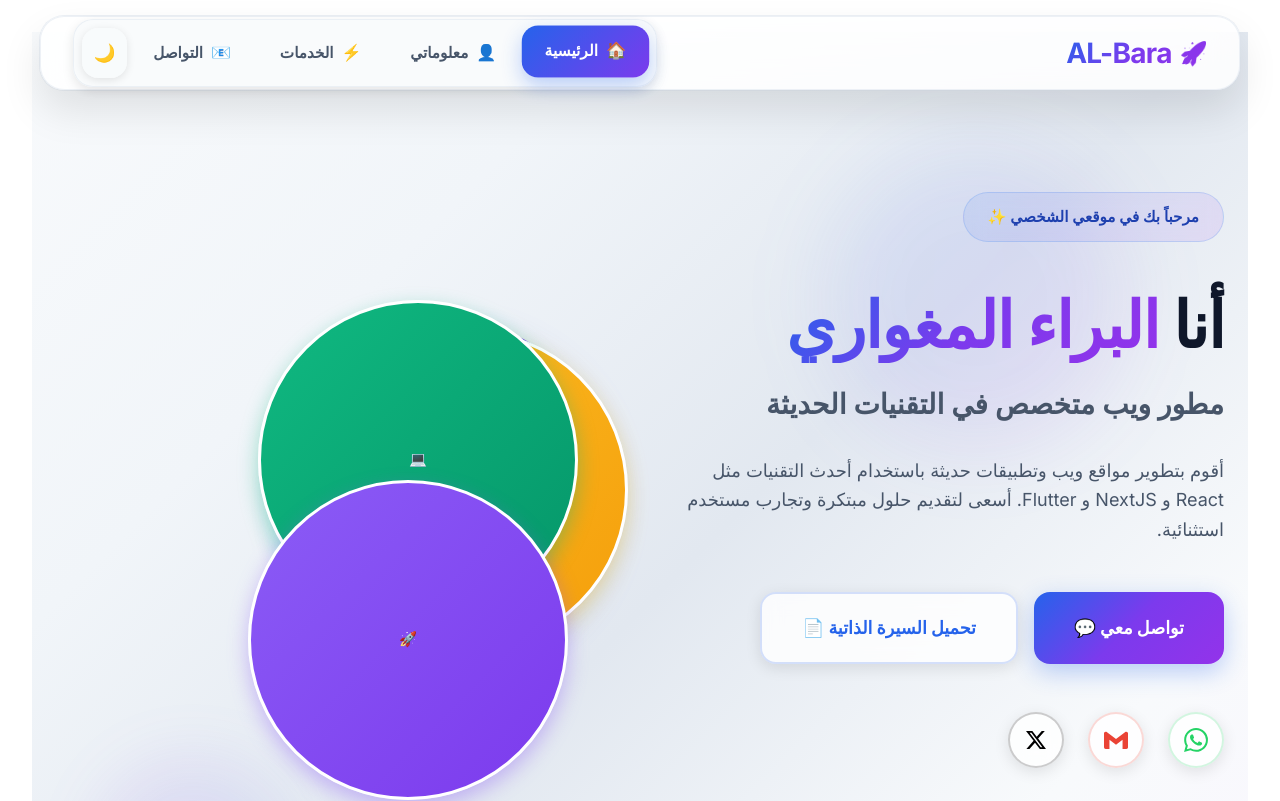
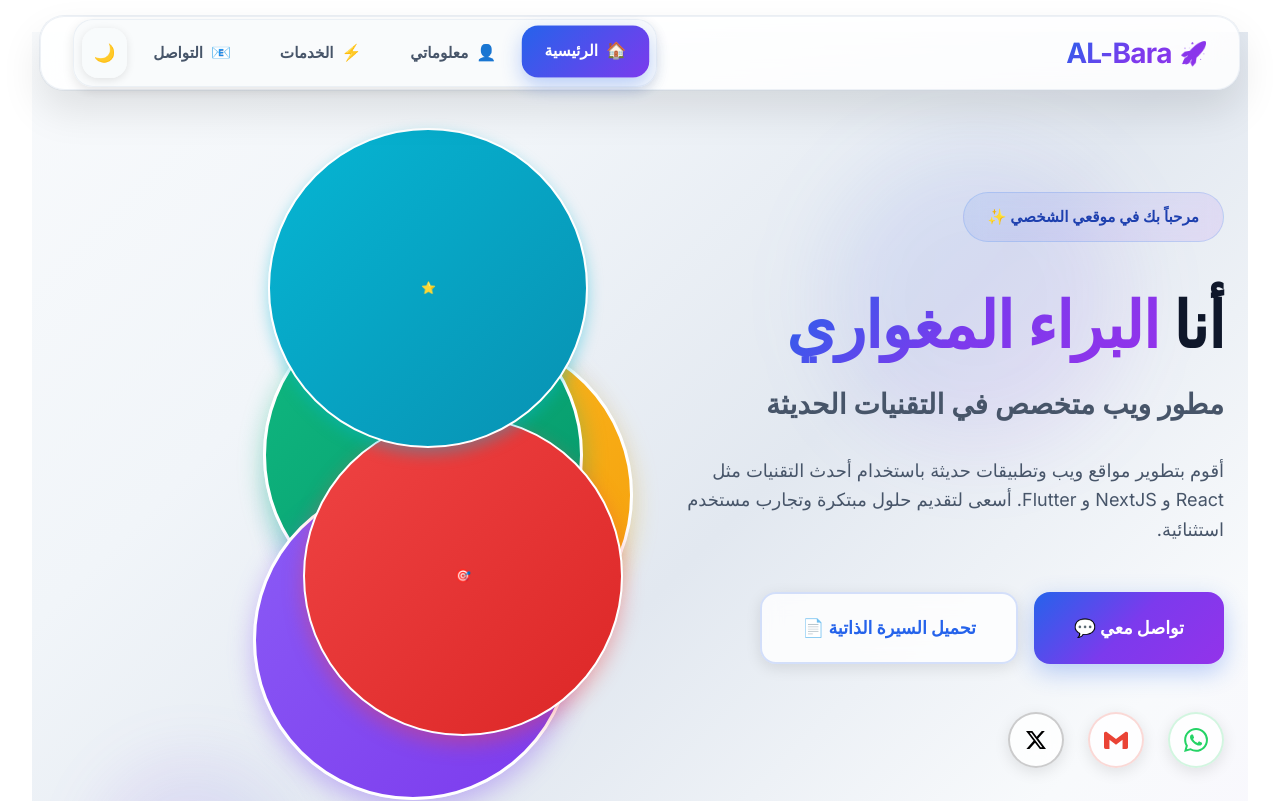
Before and after one commit to albaradeveloper/portfolio-website, a React (Vite) app: page / in a window 1280 px wide. Shown: the top 801 px of the page. Built offline with nearby package versions, Linux system fonts and the light colour scheme.

Commit message:
Enhance floating skill badges with improved animations and interactions

```diff
--- a/src/components/Home.jsx
+++ b/src/components/Home.jsx
@@ -340,7 +340,7 @@ const Home = ({ setActiveSection }) => {
                     }}
                     onError={(e) => {
                       // في حالة عدم وجود الصورة، استخدم صورة افتراضية
-                      e.target.src = 'https://images.unsplash.com/photo-1507003211169-0a1dd7228f2d?w=300&h=300&fit=crop&crop=face';
+
                     }}
                     loading="lazy"
                   />
@@ -348,29 +348,41 @@ const Home = ({ setActiveSection }) => {
               </div>
 
               {/* Floating skill badges */}
-              <div className="floating-badge" style={{
+              <div className="floating-badge skill-badge-1" style={{
                 position: 'absolute',
-                top: '10px',
-                right: '-20px',
-                width: '70px',
-                height: '70px',
+                top: '15px',
+                right: '-25px',
+                width: '65px',
+                height: '65px',
                 background: 'linear-gradient(135deg, #fbbf24, #f59e0b)',
                 borderRadius: '50%',
                 display: 'flex',
                 alignItems: 'center',
                 justifyContent: 'center',
-                fontSize: '1.2rem',
-                boxShadow: '0 8px 20px rgba(251, 191, 36, 0.4)',
-                animation: 'bounce 2s infinite',
-                border: '3px solid white'
+                fontSize: '1.1rem',
+                boxShadow: '0 10px 25px rgba(251, 191, 36, 0.4)',
+                animation: 'floatBounce 3s ease-in-out infinite',
+                border: '3px solid white',
+                cursor: 'pointer',
+                transition: 'all 0.3s ease',
+                zIndex: 10
+              }}
+              title="سرعة في التطوير"
+              onMouseEnter={(e) => {
+                e.target.style.transform = 'scale(1.1)';
+                e.target.style.boxShadow = '0 15px 35px rgba(251, 191, 36, 0.6)';
+              }}
+              onMouseLeave={(e) => {
+                e.target.style.transform = 'scale(1)';
+                e.target.style.boxShadow = '0 10px 25px rgba(251, 191, 36, 0.4)';
               }}>
                 ⚡
               </div>
 
-              <div className="floating-badge" style={{
+              <div className="floating-badge skill-badge-2" style={{
                 position: 'absolute',
-                bottom: '20px',
-                left: '-30px',
+                bottom: '25px',
+                left: '-25px',
                 width: '60px',
                 height: '60px',
                 background: 'linear-gradient(135deg, #10b981, #059669)',
@@ -378,31 +390,118 @@ const Home = ({ setActiveSection }) => {
                 display: 'flex',
                 alignItems: 'center',
                 justifyContent: 'center',
-                fontSize: '0.9rem',
-                boxShadow: '0 8px 20px rgba(16, 185, 129, 0.4)',
-                animation: 'pulse 3s infinite',
-                border: '3px solid white'
+                fontSize: '1rem',
+                boxShadow: '0 10px 25px rgba(16, 185, 129, 0.4)',
+                animation: 'floatPulse 4s ease-in-out infinite',
+                border: '3px solid white',
+                cursor: 'pointer',
+                transition: 'all 0.3s ease',
+                zIndex: 10
+              }}
+              title="تطوير متقدم"
+              onMouseEnter={(e) => {
+                e.target.style.transform = 'scale(1.1)';
+                e.target.style.boxShadow = '0 15px 35px rgba(16, 185, 129, 0.6)';
+              }}
+              onMouseLeave={(e) => {
+                e.target.style.transform = 'scale(1)';
+                e.target.style.boxShadow = '0 10px 25px rgba(16, 185, 129, 0.4)';
               }}>
                 💻
               </div>
 
-              <div className="floating-badge" style={{
+              <div className="floating-badge skill-badge-3" style={{
                 position: 'absolute',
                 top: '50%',
-                left: '-40px',
-                width: '50px',
-                height: '50px',
+                left: '-35px',
+                width: '55px',
+                height: '55px',
                 background: 'linear-gradient(135deg, #8b5cf6, #7c3aed)',
                 borderRadius: '50%',
                 display: 'flex',
                 alignItems: 'center',
                 justifyContent: 'center',
-                fontSize: '0.9rem',
-                boxShadow: '0 8px 20px rgba(139, 92, 246, 0.4)',
-                animation: 'bounce 2.5s infinite',
-                border: '3px solid white'
+                fontSize: '0.95rem',
+                boxShadow: '0 10px 25px rgba(139, 92, 246, 0.4)',
+                animation: 'floatSway 5s ease-in-out infinite',
+                border: '3px solid white',
+                cursor: 'pointer',
+                transition: 'all 0.3s ease',
+                zIndex: 10
+              }}
+              title="ابتكار وإبداع"
+              onMouseEnter={(e) => {
+                e.target.style.transform = 'scale(1.1)';
+                e.target.style.boxShadow = '0 15px 35px rgba(139, 92, 246, 0.6)';
+              }}
+              onMouseLeave={(e) => {
+                e.target.style.transform = 'scale(1)';
+                e.target.style.boxShadow = '0 10px 25px rgba(139, 92, 246, 0.4)';
               }}>
                 🚀
+              </div>
+
+              {/* Additional skill badges */}
+              <div className="floating-badge skill-badge-4" style={{
+                position: 'absolute',
+                top: '30%',
+                right: '-15px',
+                width: '45px',
+                height: '45px',
+                background: 'linear-gradient(135deg, #ef4444, #dc2626)',
+                borderRadius: '50%',
+                display: 'flex',
+                alignItems: 'center',
+                justifyContent: 'center',
+                fontSize: '0.8rem',
+                boxShadow: '0 8px 20px rgba(239, 68, 68, 0.4)',
+                animation: 'floatRotate 6s linear infinite',
+                border: '2px solid white',
+                cursor: 'pointer',
+                transition: 'all 0.3s ease',
+                zIndex: 10
+              }}
+              title="حلول مبتكرة"
+              onMouseEnter={(e) => {
+                e.target.style.transform = 'scale(1.15)';
+                e.target.style.boxShadow = '0 12px 30px rgba(239, 68, 68, 0.6)';
+              }}
+              onMouseLeave={(e) => {
+                e.target.style.transform = 'scale(1)';
+                e.target.style.boxShadow = '0 8px 20px rgba(239, 68, 68, 0.4)';
+              }}>
+                🎯
+              </div>
+
+              <div className="floating-badge skill-badge-5" style={{
+                position: 'absolute',
+                bottom: '60%',
+                left: '-20px',
+                width: '40px',
+                height: '40px',
+                background: 'linear-gradient(135deg, #06b6d4, #0891b2)',
+                borderRadius: '50%',
+                display: 'flex',
+                alignItems: 'center',
+                justifyContent: 'center',
+                fontSize: '0.75rem',
+                boxShadow: '0 6px 15px rgba(6, 182, 212, 0.4)',
+                animation: 'floatOrbit 8s linear infinite',
+                border: '2px solid white',
+                cursor: 'pointer',
+                transition: 'all 0.3s ease',
+                zIndex: 10
+              }}
+              title="تقنيات حديثة"
+              onMouseEnter={(e) => {
+                e.target.style.transform = 'scale(1.2)';
+                e.target.style.boxShadow = '0 10px 25px rgba(6, 182, 212, 0.6)';
+              }}
+              onMouseLeave={(e) => {
+                e.target.style.transform = 'scale(1)';
+                e.target.style.boxShadow = '0 6px 15px rgba(6, 182, 212, 0.4)';
+              }}>
+                ⭐
               </div>
             </div>
           </div>
--- a/src/styles/responsive.css
+++ b/src/styles/responsive.css
@@ -759,4 +759,163 @@ obile Menu Specific Improvements */
     transform: scale(0.98) !important;
     opacity: 0.8 !important;
   }
+}/* Enh
+anced Floating Badges Animations */
+@keyframes floatBounce {
+  0%, 100% {
+    transform: translateY(0px) rotate(0deg);
+  }
+  25% {
+    transform: translateY(-8px) rotate(2deg);
+  }
+  50% {
+    transform: translateY(-15px) rotate(0deg);
+  }
+  75% {
+    transform: translateY(-8px) rotate(-2deg);
+  }
 }
+
+@keyframes floatPulse {
+  0%, 100% {
+    transform: scale(1) translateY(0px);
+    opacity: 1;
+  }
+  25% {
+    transform: scale(1.05) translateY(-5px);
+    opacity: 0.9;
+  }
+  50% {
+    transform: scale(1.1) translateY(-10px);
+    opacity: 0.8;
+  }
+  75% {
+    transform: scale(1.05) translateY(-5px);
+    opacity: 0.9;
+  }
+}
+
+@keyframes floatSway {
+  0%, 100% {
+    transform: translateX(0px) translateY(0px) rotate(0deg);
+  }
+  25% {
+    transform: translateX(5px) translateY(-8px) rotate(3deg);
+  }
+  50% {
+    transform: translateX(0px) translateY(-15px) rotate(0deg);
+  }
+  75% {
+    transform: translateX(-5px) translateY(-8px) rotate(-3deg);
+  }
+}
+
+@keyframes floatRotate {
+  0% {
+    transform: rotate(0deg) translateY(0px);
+  }
+  25% {
+    transform: rotate(90deg) translateY(-5px);
+  }
+  50% {
+    transform: rotate(180deg) translateY(-10px);
+  }
+  75% {
+    transform: rotate(270deg) translateY(-5px);
+  }
+  100% {
+    transform: rotate(360deg) translateY(0px);
+  }
+}
+
+@keyframes floatOrbit {
+  0% {
+    transform: rotate(0deg) translateX(15px) rotate(0deg);
+  }
+  25% {
+    transform: rotate(90deg) translateX(15px) rotate(-90deg);
+  }
+  50% {
+    transform: rotate(180deg) translateX(15px) rotate(-180deg);
+  }
+  75% {
+    transform: rotate(270deg) translateX(15px) rotate(-270deg);
+  }
+  100% {
+    transform: rotate(360deg) translateX(15px) rotate(-360deg);
+  }
+}
+
+/* Floating badges hover effects */
+.floating-badge {
+  position: relative;
+  overflow: visible;
+}
+
+.floating-badge::before {
+  content: '';
+  position: absolute;
+  top: -2px;
+  left: -2px;
+  right: -2px;
+  bottom: -2px;
+  background: linear-gradient(45deg, transparent, rgba(255, 255, 255, 0.3), transparent);
+  border-radius: 50%;
+  opacity: 0;
+  transition: opacity 0.3s ease;
+  z-index: -1;
+}
+
+.floating-badge:hover::before {
+  opacity: 1;
+}
+
+/* Responsive adjustments for floating badges */
+@media (max-width: 1024px) {
+  .skill-badge-4,
+  .skill-badge-5 {
+    display: none !important;
+  }
+
+  .skill-badge-1 {
+    width: 60px !important;
+    height: 60px !important;
+    font-size: 1rem !important;
+  }
+
+  .skill-badge-2 {
+    width: 55px !important;
+    height: 55px !important;
+    font-size: 0.95rem !important;
+  }
+
+  .skill-badge-3 {
+    width: 50px !important;
+    height: 50px !important;
+    font-size: 0.9rem !important;
+  }
+}
+
+@media (max-width: 768px) {
+  .floating-badge {
+    display: none !important;
+  }
+}
+
+/* Performance optimizations */
+.floating-badge {
+  will-change: transform;
+  backface-visibility: hidden;
+  perspective: 1000px;
+}
+
+/* Accessibility improvements */
+@media (prefers-reduced-motion: reduce) {
+  .floating-badge {
+    animation: none !important;
+  }
+
+  .floating-badge:hover {
+    transform: none !important;
+  }
+}
```
